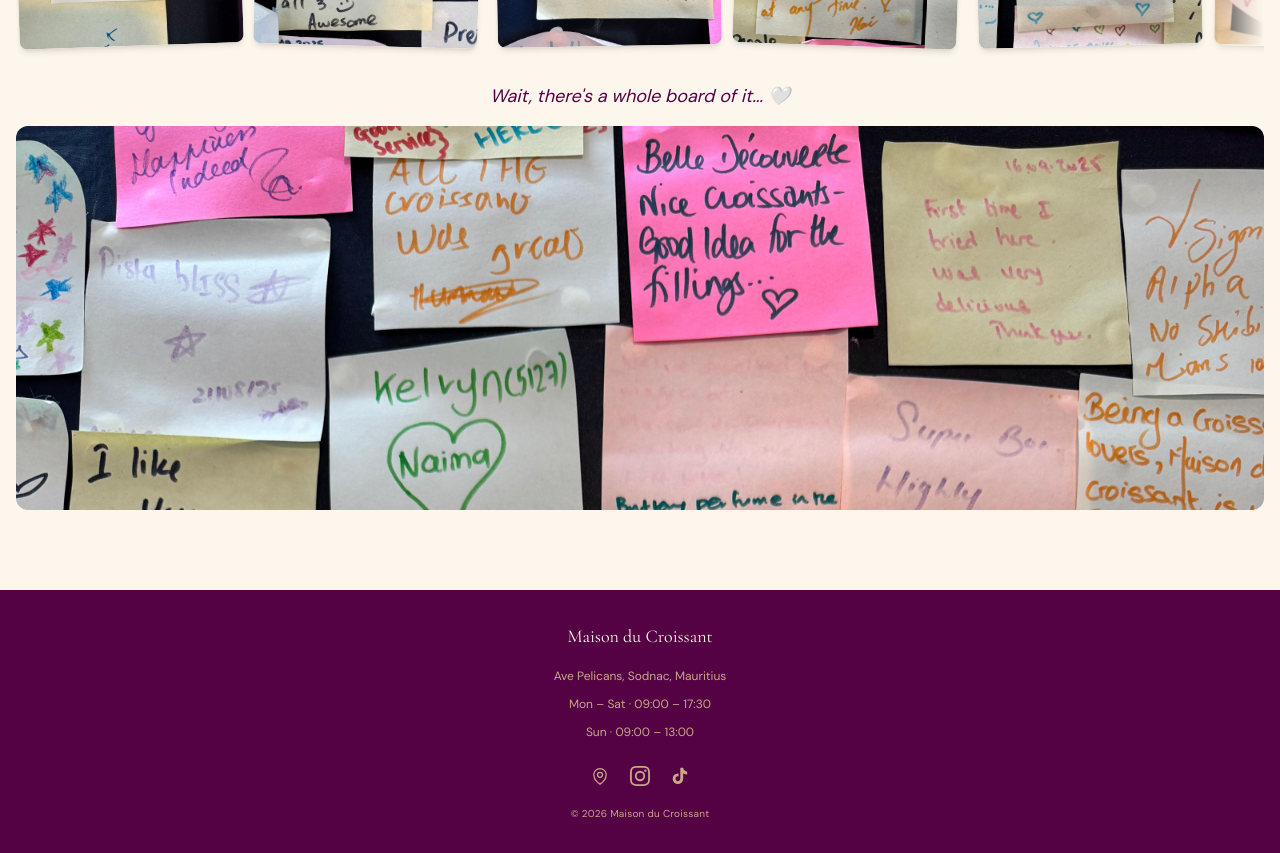
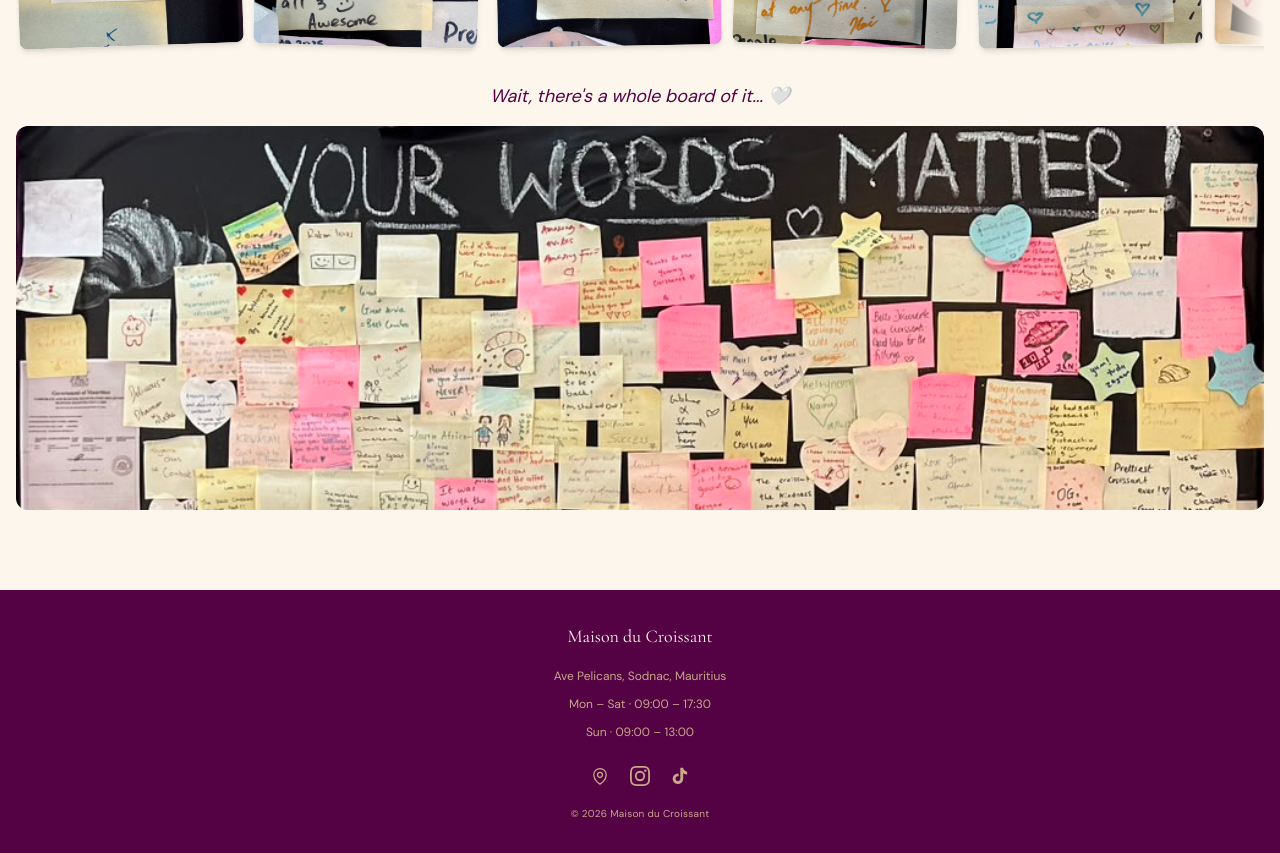
Before and after one commit to rushi-oss/maison-du-croissant, a Next.js app: page / in a window 1280 px wide. Shown: the part 1340-2193 px from the top of the page. Built offline with nearby package versions, Linux system fonts and the light colour scheme.

Commit message:
Update customer review board image
Replace board.jpeg with a new board.jpg and update the homepage reference.

```diff
--- a/app/(main)/page.tsx
+++ b/app/(main)/page.tsx
@@ -96,7 +96,7 @@ export default function Home() {
 
         <div className="w-full rounded-xl overflow-hidden max-h-96">
           <Image
-            src="/board.jpeg"
+            src="/board.jpg"
             alt="Our customer review board"
             width={800}
             height={600}
```
Also changed, not shown: public/board.jpeg (deleted), public/board.jpg (added).
